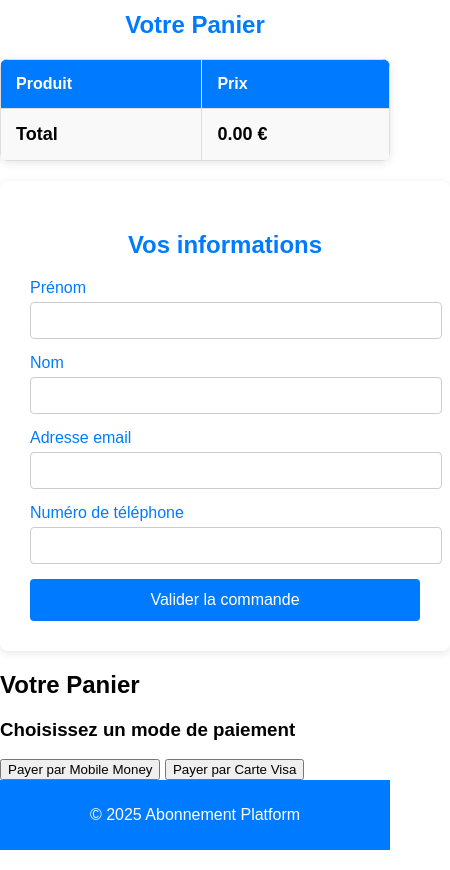
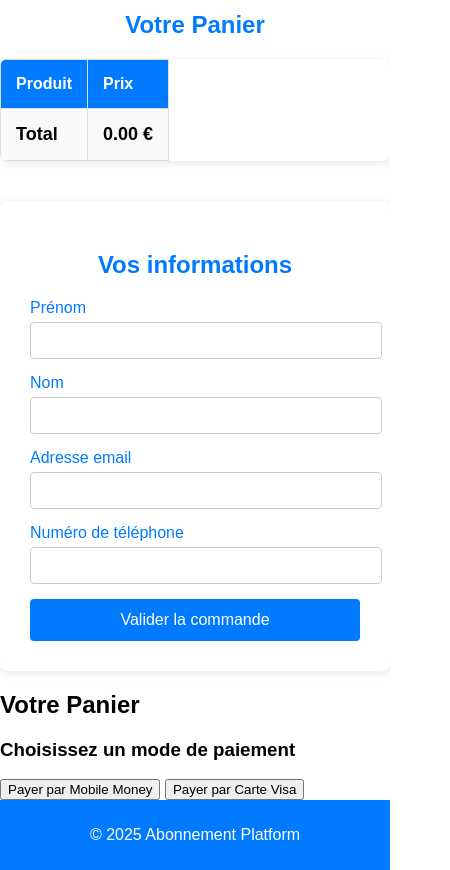
Before and after one commit to Profzen/mbs, a plain HTML site: page checkout.html in a window 390 px wide. Shown: the part 79-949 px from the top of the page, 450 px wide, since content can reach past the window. Drawn offline with Linux system fonts and the light colour scheme.

Commit message:
Add files via upload

```diff
--- a/style.css
+++ b/style.css
@@ -683,10 +683,23 @@ button[type="submit"]:hover {
   background-color: #0056b3;
 }
 
+
 /* Responsive */
 @media (max-width: 768px) {
-  #cart-table, .checkout-form-section {
+  main {
+    margin: 20px auto;
+    padding: 0 10px;
     width: 100%;
-    margin: 20px 0;
+  }
+
+  /* Pour le tableau, permettre un défilement horizontal si nécessaire */
+  #cart-table {
+    display: block;
+    overflow: hidden;
+  }
+
+  /* Ajuster les marges et le padding des sections */
+  .checkout-section, .checkout-form-section {
+    margin-bottom: 20px;
   }
 }
```
